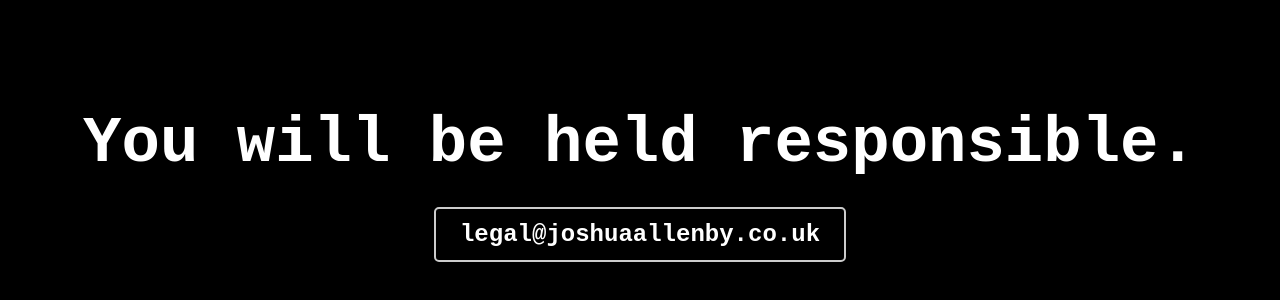
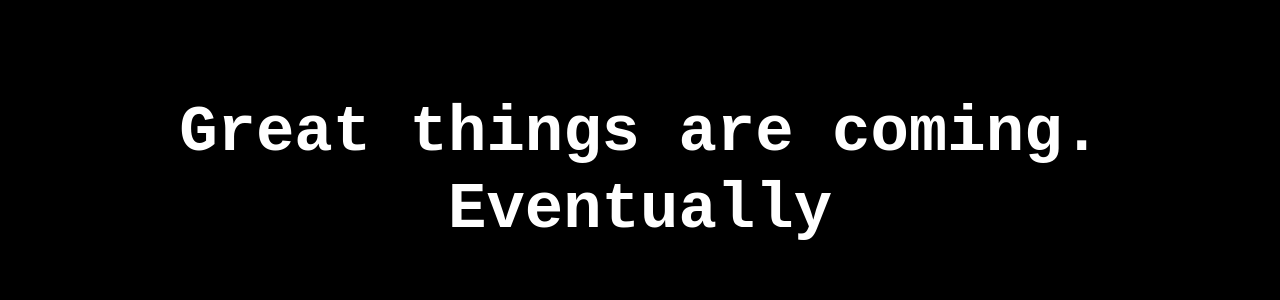
Before and after one commit to JoshuaAllenby/page, a plain HTML site: page index.html in a window 1280 px wide. Shown: the part 216-516 px from the top of the page. Drawn offline with Linux system fonts and the light colour scheme.

Commit message:
Update index.html

```diff
--- a/index.html
+++ b/index.html
@@ -85,11 +85,7 @@
 </head>
 
 <body>
-    <h1>You will be held responsible.</h1>
-    <a href="mailto:legal@joshuaallenby.co.uk"
-       aria-label="Contact legal department via email"
-       role="button">
-        legal@joshuaallenby.co.uk
+    <h1>Great things are coming. Eventually</h1>
     </a>
 </body>
 
```
